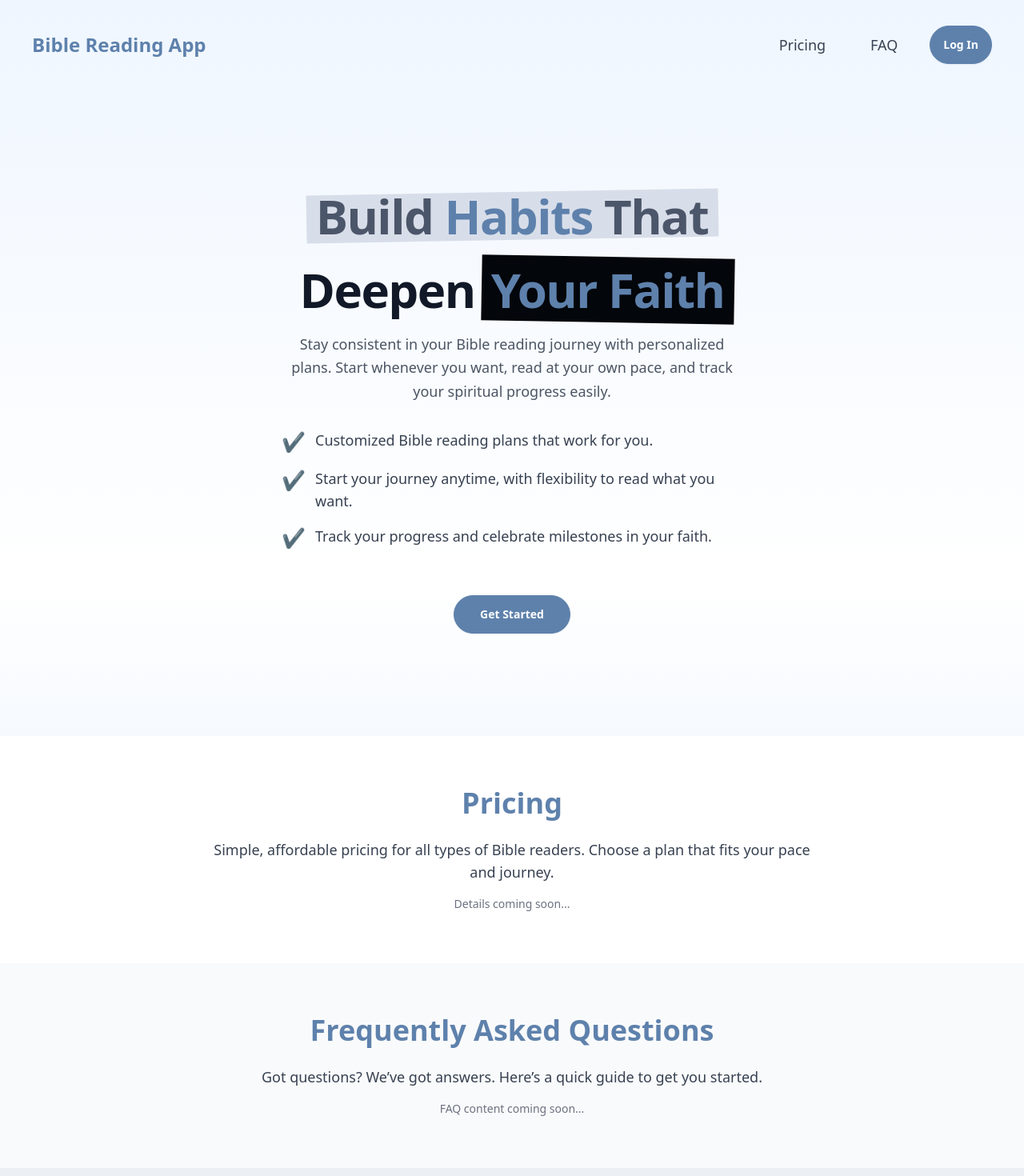
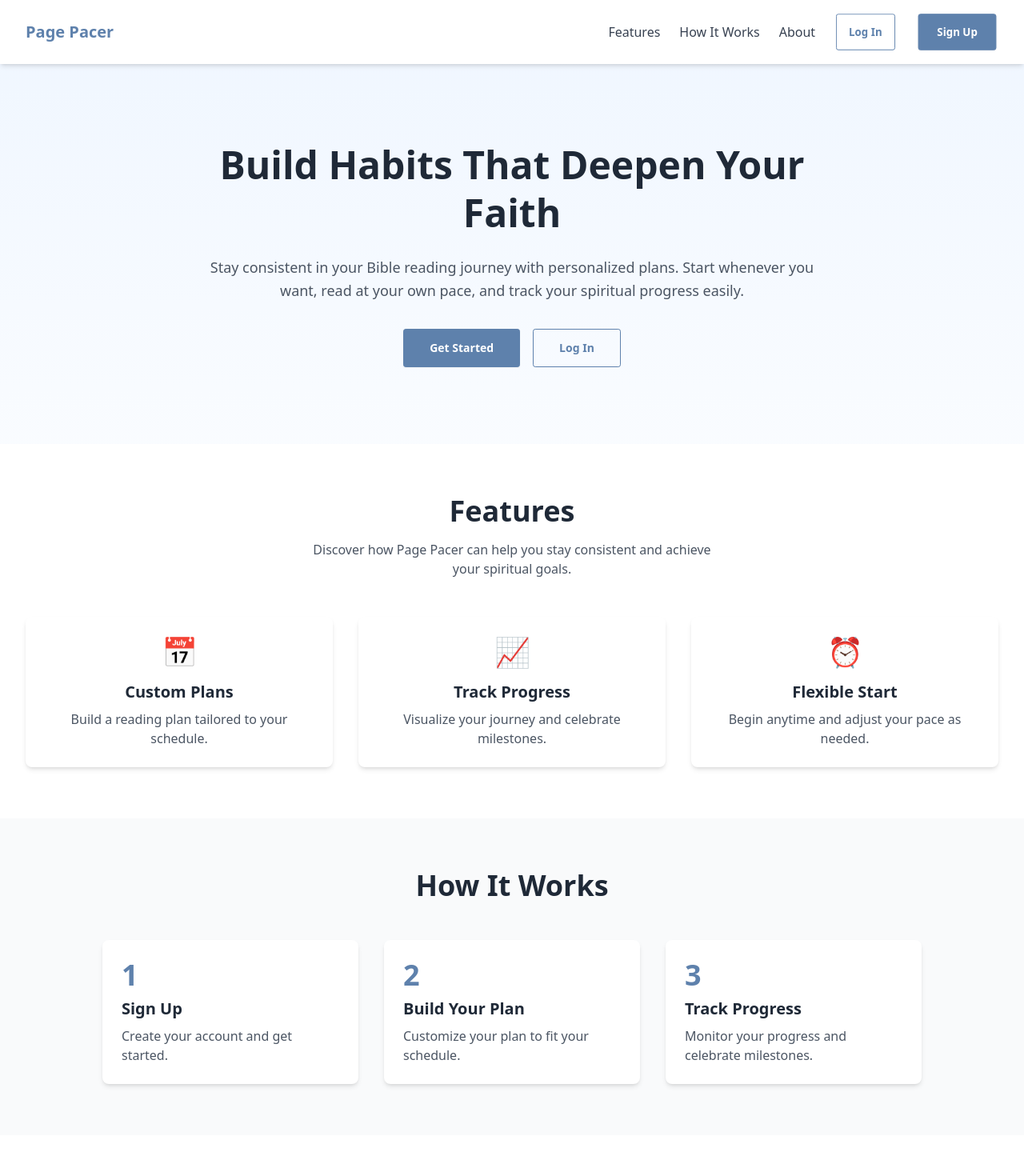
Before and after one commit to bschm0622/bible-app, a Next.js app: page / in a window 1280 px wide. Shown: the top 1470 px of the page at 80% size. Built offline with nearby package versions, Linux system fonts and the light colour scheme.

Commit message:
homepage updates

```diff
--- a/src/app/page.tsx
+++ b/src/app/page.tsx
@@ -4,99 +4,182 @@ export default function LandingPage() {
   return (
     <div className="bg-gradient-to-b from-blue-50 via-white to-blue-100 min-h-screen">
       {/* Navbar */}
-      <nav className="navbar bg-transparent top-0 left-0 w-full z-50 shadow-none">
-        <div className="container mx-auto flex justify-between items-center px-8 py-6">
-          <Link href="/" className="text-2xl font-semibold text-primary">
-            Bible Reading App
+      <nav className="sticky top-0 bg-white shadow-md z-50">
+        <div className="container mx-auto flex justify-between items-center px-8 py-4">
+          <Link href="/" className="text-xl font-bold text-primary">
+            Page Pacer
           </Link>
-          <div className="flex items-center gap-6">
-            <ul className="menu menu-horizontal p-0 space-x-6 text-lg">
-              <li>
-                <a href="#pricing" className="text-gray-700 hover:text-primary">
-                  Pricing
-                </a>
-              </li>
-              <li>
-                <a href="#faq" className="text-gray-700 hover:text-primary">
-                  FAQ
-                </a>
-              </li>
-            </ul>
+          <div className="hidden md:flex items-center gap-6">
+            <a href="#features" className="text-gray-700 hover:text-primary">
+              Features
+            </a>
+            <a href="#how-it-works" className="text-gray-700 hover:text-primary">
+              How It Works
+            </a>
+            <a href="#about" className="text-gray-700 hover:text-primary">
+              About
+            </a>
             <Link href="/login">
-              <button className="btn btn-primary rounded-full text-white hover:bg-primary-focus transition duration-300">
+              <button className="btn btn-outline btn-primary">Log In</button>
+            </Link>
+            <Link href="/signup">
+              <button className="btn btn-primary text-white px-6 py-2">
+                Sign Up
+              </button>
+            </Link>
+          </div>
+          <div className="md:hidden">
+            <label htmlFor="menu" className="btn btn-ghost">
+              <svg
+                xmlns="http://www.w3.org/2000/svg"
+                fill="none"
+                viewBox="0 0 24 24"
+                className="w-6 h-6 stroke-current"
+              >
+                <path
+                  strokeLinecap="round"
+                  strokeLinejoin="round"
+                  strokeWidth="2"
+                  d="M4 6h16M4 12h16M4 18h16"
+                ></path>
+              </svg>
+            </label>
+          </div>
+        </div>
+      </nav>
+
+      {/* Hero Section */}
+      <section className="py-24 px-4 md:px-8">
+        <div className="container mx-auto text-center max-w-3xl">
+          <h1 className="text-5xl font-extrabold text-gray-800 leading-tight">
+            Build Habits That Deepen Your Faith
+          </h1>
+          <p className="mt-6 text-lg text-gray-600 leading-relaxed">
+            Stay consistent in your Bible reading journey with personalized
+            plans. Start whenever you want, read at your own pace, and track
+            your spiritual progress easily.
+          </p>
+          <div className="mt-8 flex justify-center gap-4">
+            <Link href="/signup">
+              <button className="btn btn-primary px-8 py-3 text-white">
+                Get Started
+              </button>
+            </Link>
+            <Link href="/login">
+              <button className="btn btn-outline btn-primary px-8 py-3">
                 Log In
               </button>
             </Link>
           </div>
         </div>
-      </nav>
+      </section>
 
-      {/* Hero Section */}
-      <section className="flex flex-col items-center justify-center max-w-7xl mx-auto text-center py-32 px-8">
-        <div className="lg:w-1/2">
-          <h1 className="font-extrabold text-4xl lg:text-6xl tracking-tight flex flex-col gap-4 items-center">
-            <span className="relative">
-              <span className="absolute bg-neutral-content -left-2 -top-1 -bottom-1 -right-2 md:-left-3 md:-top-0 md:-bottom-0 md:-right-3 -rotate-1"></span>
-              <span className="text-neutral relative">
-                Build <span className="relative text-primary">Habits</span> That
-              </span>
-            </span>
-            <span className="whitespace-nowrap relative mt-4">
-              <span className="mr-3 sm:mr-4 md:mr-5">Deepen</span>
-              <span className="relative whitespace-nowrap">
-                <span className="absolute bg-primary-content -left-2 -top-1 -bottom-1 -right-2 md:-left-3 md:-top-0 md:-bottom-0 md:-right-3 rotate-1"></span>
-                <span className="relative text-primary">Your Faith</span>
-              </span>
-            </span>
-          </h1>
-
-
-          <p className="text-lg text-gray-600 mb-8 max-w-xl mx-auto leading-relaxed mt-6">
-            Stay consistent in your Bible reading journey with personalized plans. Start whenever you want, read at your own pace, and track your spiritual progress easily.
+      {/* Features Section */}
+      <section id="features" className="py-16 bg-white px-4 md:px-8">
+        <div className="container mx-auto text-center">
+          <h2 className="text-4xl font-bold text-gray-800">Features</h2>
+          <p className="text-gray-600 max-w-lg mx-auto mt-4">
+            Discover how Page Pacer can help you stay consistent and achieve
+            your spiritual goals.
           </p>
-
-          <ul className="list-none text-left max-w-xl mx-auto text-lg mb-8 space-y-4 text-gray-700">
-            <li className="flex items-start">
-              <span className="text-primary text-2xl mr-3">✔</span>
-              <span>Customized Bible reading plans that work for you.</span>
-            </li>
-            <li className="flex items-start">
-              <span className="text-primary text-2xl mr-3">✔</span>
-              <span>Start your journey anytime, with flexibility to read what you want.</span>
-            </li>
-            <li className="flex items-start">
-              <span className="text-primary text-2xl mr-3">✔</span>
-              <span>Track your progress and celebrate milestones in your faith.</span>
-            </li>
-          </ul>
-
-          <Link href="/login">
-            <button className="btn btn-primary px-8 py-3 rounded-full text-white hover:bg-primary-focus transition duration-300 mt-6">
-              Get Started
-            </button>
-          </Link>
+          <div className="grid grid-cols-1 md:grid-cols-3 gap-8 mt-12">
+            {[
+              {
+                title: "Custom Plans",
+                description: "Build a reading plan tailored to your schedule.",
+                icon: "📅",
+              },
+              {
+                title: "Track Progress",
+                description: "Visualize your journey and celebrate milestones.",
+                icon: "📈",
+              },
+              {
+                title: "Flexible Start",
+                description: "Begin anytime and adjust your pace as needed.",
+                icon: "⏰",
+              },
+            ].map((feature, idx) => (
+              <FeatureCard
+                key={idx}
+                title={feature.title}
+                description={feature.description}
+                icon={feature.icon}
+              />
+            ))}
+          </div>
         </div>
       </section>
 
-
-
-      {/* Pricing Section */}
-      <section id="pricing" className="bg-white py-16 px-8 text-center">
-        <h2 className="text-4xl font-bold text-primary mb-6">Pricing</h2>
-        <p className="text-lg text-gray-700 max-w-3xl mx-auto">
-          Simple, affordable pricing for all types of Bible readers. Choose a plan that fits your pace and journey.
-        </p>
-        <p className="text-sm text-gray-500 mt-4">Details coming soon...</p>
+      {/* How It Works Section */}
+      <section id="how-it-works" className="py-16 bg-gray-50 px-4 md:px-8">
+        <div className="container mx-auto text-center max-w-5xl">
+          <h2 className="text-4xl font-bold text-gray-800">How It Works</h2>
+          <div className="flex flex-col md:flex-row gap-8 mt-12">
+            {[
+              {
+                step: "1",
+                title: "Sign Up",
+                description: "Create your account and get started.",
+              },
+              {
+                step: "2",
+                title: "Build Your Plan",
+                description: "Customize your plan to fit your schedule.",
+              },
+              {
+                step: "3",
+                title: "Track Progress",
+                description: "Monitor your progress and celebrate milestones.",
+              },
+            ].map((step, idx) => (
+              <StepCard
+                key={idx}
+                step={step.step}
+                title={step.title}
+                description={step.description}
+              />
+            ))}
+          </div>
+        </div>
       </section>
 
-      {/* FAQ Section */}
-      <section id="faq" className="bg-gray-50 py-16 px-8 text-center">
-        <h2 className="text-4xl font-bold text-primary mb-6">Frequently Asked Questions</h2>
-        <p className="text-lg text-gray-700 max-w-3xl mx-auto">
-          Got questions? We’ve got answers. Here’s a quick guide to get you started.
-        </p>
-        <p className="text-sm text-gray-500 mt-4">FAQ content coming soon...</p>
+      {/* About Section */}
+      <section id="about" className="py-16 bg-white px-4 md:px-8">
+        <div className="container mx-auto text-center max-w-4xl">
+          <h2 className="text-4xl font-bold text-gray-800">About Page Pacer</h2>
+          <p className="text-gray-600 mt-4">
+            Page Pacer was created to help Christians deepen their faith by
+            staying consistent in their Bible reading. Our mission is to make
+            Bible reading accessible, flexible, and enjoyable for everyone.
+          </p>
+        </div>
       </section>
+
+      {/* Footer */}
+      <footer className="py-8 bg-gray-800 text-white px-4 md:px-8">
+        <div className="container mx-auto text-center">
+          <p className="text-sm">
+            &copy; {new Date().getFullYear()} Page Pacer. All rights reserved.
+          </p>
+        </div>
+      </footer>
     </div>
   );
 }
+
+const FeatureCard = ({ title, description, icon }: { title: string; description: string; icon: string }) => (
+  <div className="p-6 bg-white rounded-lg shadow-md transition-transform transform hover:scale-105">
+    <div className="text-4xl">{icon}</div>
+    <h3 className="text-xl font-semibold text-gray-800 mt-4">{title}</h3>
+    <p className="text-gray-600 mt-2">{description}</p>
+  </div>
+);
+
+const StepCard = ({ step, title, description }: { step: string; title: string; description: string }) => (
+  <div className="p-6 bg-white rounded-lg shadow-md flex-1 text-left transition-transform transform hover:scale-105">
+    <span className="block text-4xl font-extrabold text-primary">{step}</span>
+    <h3 className="text-xl font-semibold text-gray-800 mt-2">{title}</h3>
+    <p className="text-gray-600 mt-2">{description}</p>
+  </div>
+);
```
